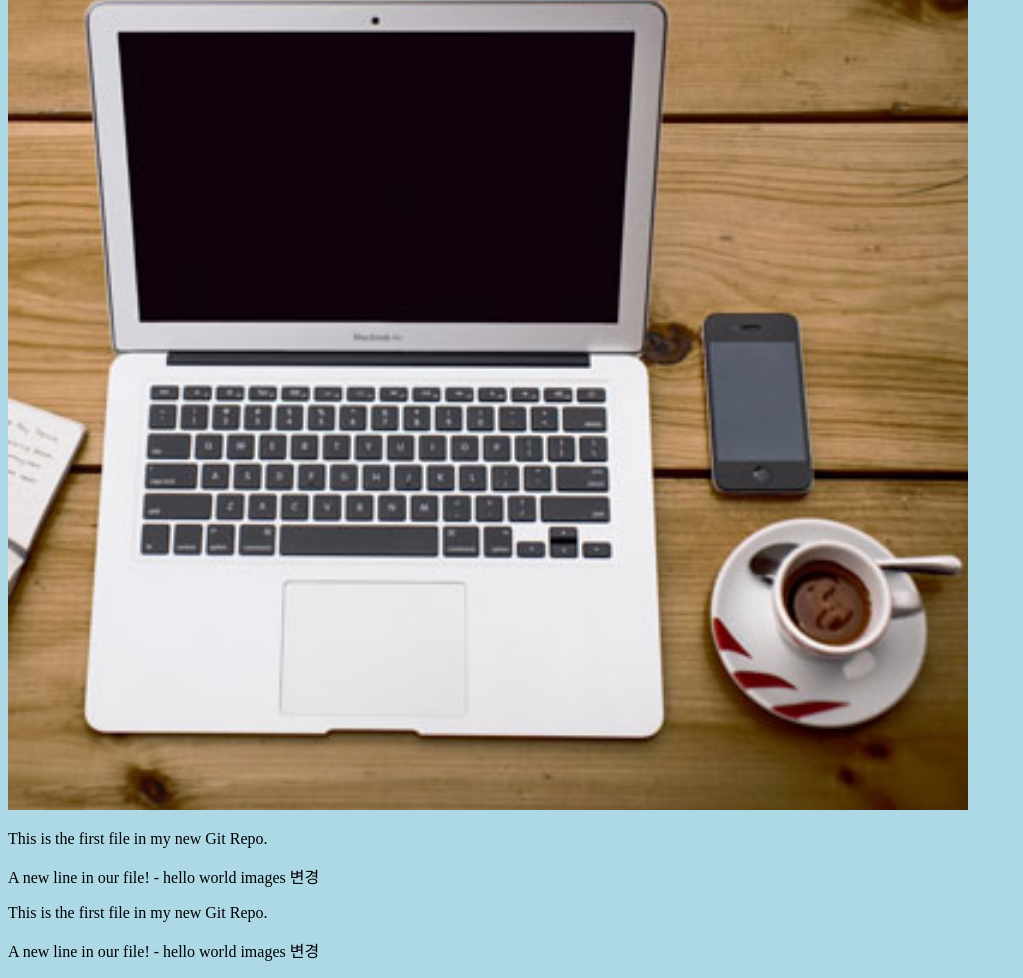
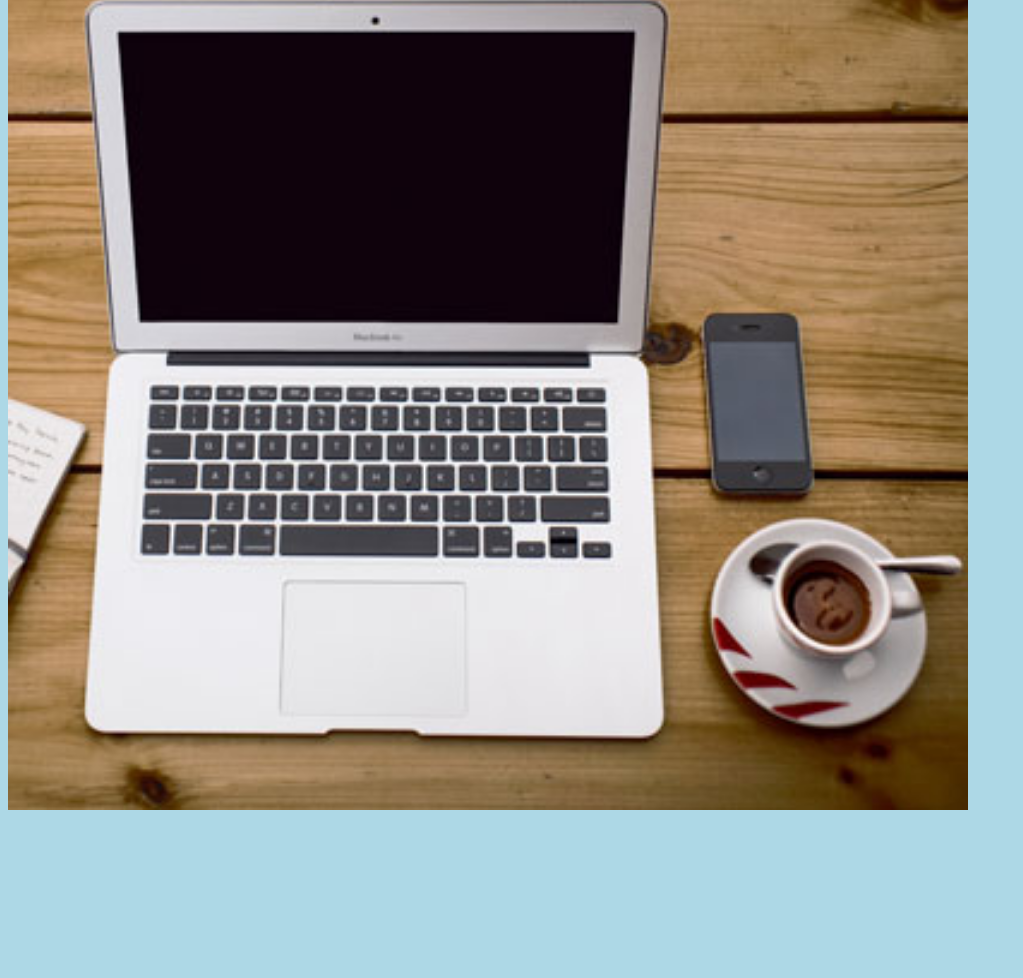
Before and after one commit to hyuneeee1/study, a plain HTML site: page index.html in a window 1280 px wide. Shown: the part 1315-2293 px from the top of the page, without its empty margins (0-1023 px from the left). After the commit the page ends 2137 px from the top, so only its background shows below. Drawn offline with Linux system fonts and the light colour scheme.

Commit message:
Update index.html

```diff
--- a/index.html
+++ b/index.html
@@ -18,9 +18,5 @@ style="width:100%;max-width:960px"></div>
 <p>A new line in our file!</p>
 <div><img src="img_hello_world.jpg" alt="Hello World from Space"
 	style="width:100%;max-width:960px"></div>
-	<p>This is the first file in my new Git Repo.</p>
-	<p>A new line in our file! - hello world images 변경</p>
-	<p>This is the first file in my new Git Repo.</p>
-	<p>A new line in our file! - hello world images 변경</p>
 </body>
 </html>
```
